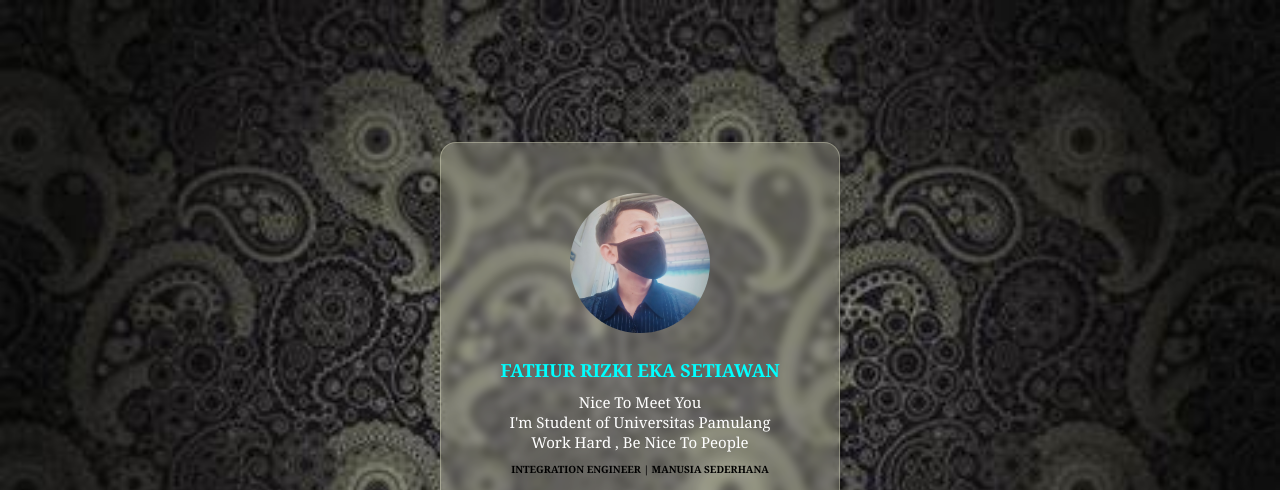
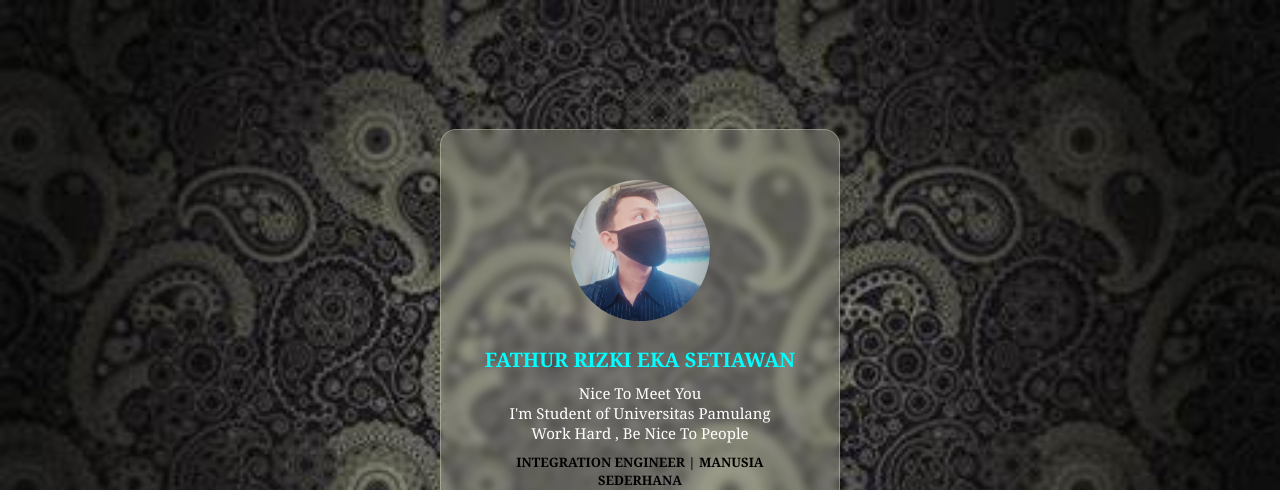
Before and after one commit to Fathurizkie/mycard, a plain HTML site: page index.html in a window 1280 px wide. Shown: the top 490 px of the page. Drawn offline with Linux system fonts and the light colour scheme.

Commit message:
Update style.css

```diff
--- a/style.css
+++ b/style.css
@@ -35,7 +35,7 @@
 }
 
 .card h1 {
-  font-size: 18px;
+  font-size: 20px;
   font-weight: 600;
   margin-top: 20px;
   color: cyan;
@@ -43,7 +43,7 @@
 
 .card h2 {
   font-family: Cambria, Cochin, Georgia, Times, 'Times New Roman', serif;
-  font-size: 10px;
+  font-size: 13px;
   font-weight: bold;
   margin-top: 1px;
   color: black;
```
